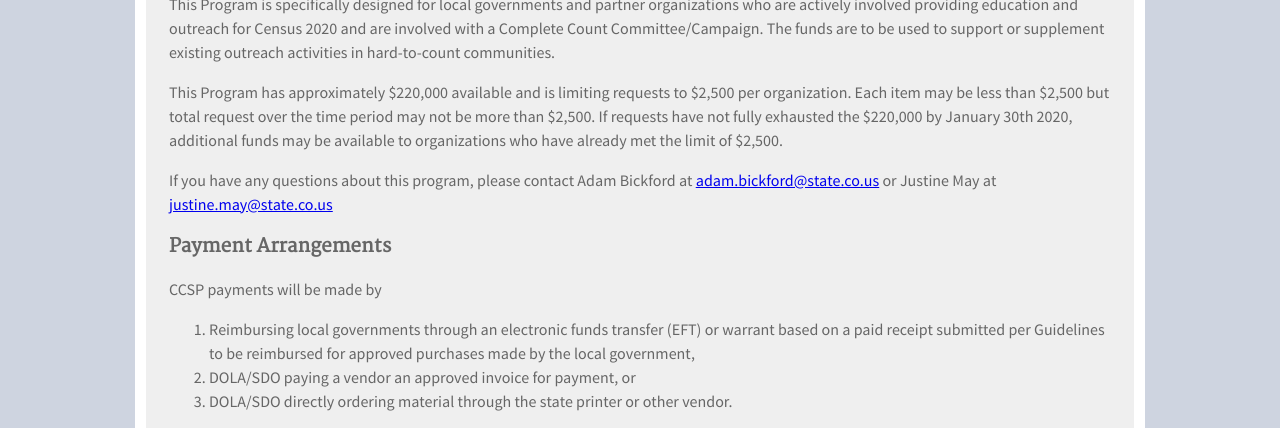
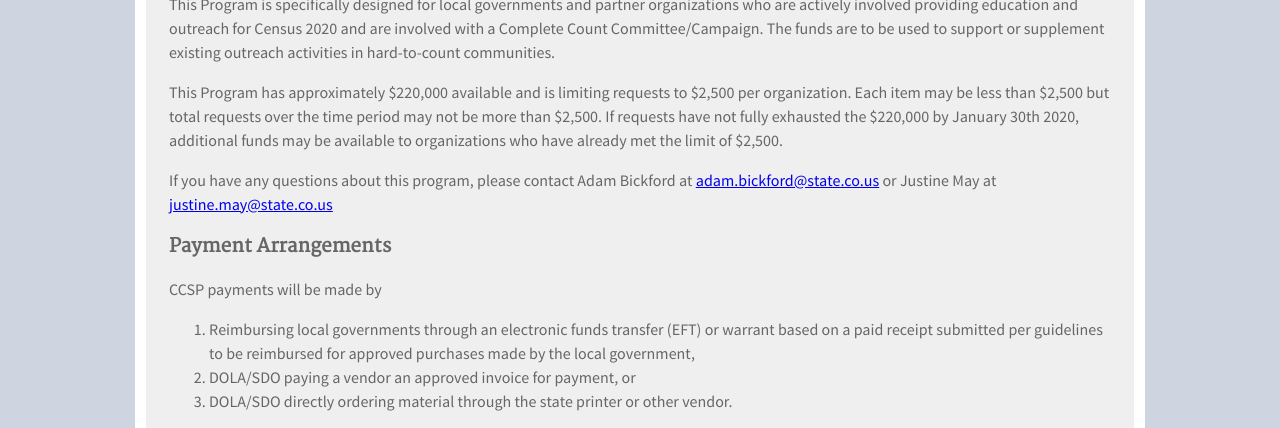
Before and after one commit to TBleess/Website_New, a Jekyll site: the page built from pages/5_CensusACS/2020-CCSP.md, in a window 1280 px wide. Shown: the part 460-888 px from the top of the page. Built offline with Jekyll 4.4.1, drawn with Linux system fonts in a browser that asks for light colours.

Commit message:
Update 2020-CCSP.md

```diff
--- a/pages/5_CensusACS/2020-CCSP.md
+++ b/pages/5_CensusACS/2020-CCSP.md
@@ -11,7 +11,7 @@ description: "Colorado 2020 Census Support Program  Page"
 The Colorado 2020 Census Support Program (CCSP) was created to support the outreach efforts of local governments and partner organizations by providing promotional materials to better reach hard-to-count
 populations and improve self-response rates to Census 2020.  This Program is specifically designed for local governments and partner organizations who are actively involved providing education and outreach for Census 2020 and are involved with a Complete Count Committee/Campaign.  The funds are to be used to support or supplement existing outreach activities in hard-to-count communities.
 
-This Program has approximately $220,000 available and is limiting requests to $2,500 per organization.  Each item may be less than $2,500 but total request over the time period may not be more than $2,500.  If requests have not fully exhausted the $220,000 by January 30th 2020, additional funds may be available to organizations who have already met the limit of $2,500.
+This Program has approximately $220,000 available and is limiting requests to $2,500 per organization.  Each item may be less than $2,500 but total requests over the time period may not be more than $2,500.  If requests have not fully exhausted the $220,000 by January 30th 2020, additional funds may be available to organizations who have already met the limit of $2,500.
 
 If you have any questions about this program, please contact Adam Bickford at [adam.bickford@state.co.us](maito:adam.bickford@state.co.us) or Justine May at [justine.may@state.co.us](mailto:justine.may@state.co.us)
 
@@ -19,7 +19,7 @@ If you have any questions about this program, please contact Adam Bickford at [a
 ### Payment Arrangements
  CCSP payments will be made by
 
-1. Reimbursing local governments through an electronic funds transfer (EFT) or warrant based on a paid receipt submitted per Guidelines to be reimbursed for approved purchases made by the local government,
+1. Reimbursing local governments through an electronic funds transfer (EFT) or warrant based on a paid receipt submitted per guidelines to be reimbursed for approved purchases made by the local government,
 2. DOLA/SDO paying a vendor an approved invoice for payment, or
 3. DOLA/SDO directly ordering material through the state printer or other vendor.
 
```
